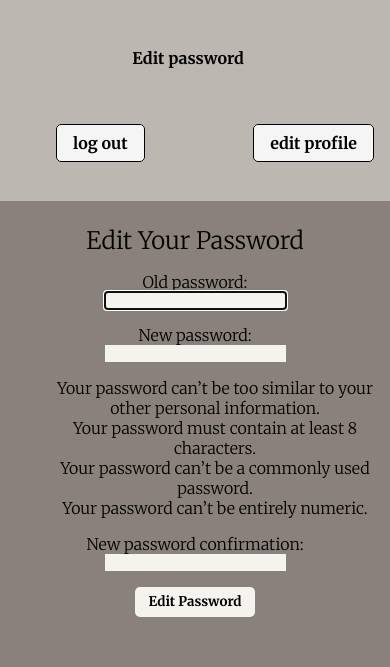
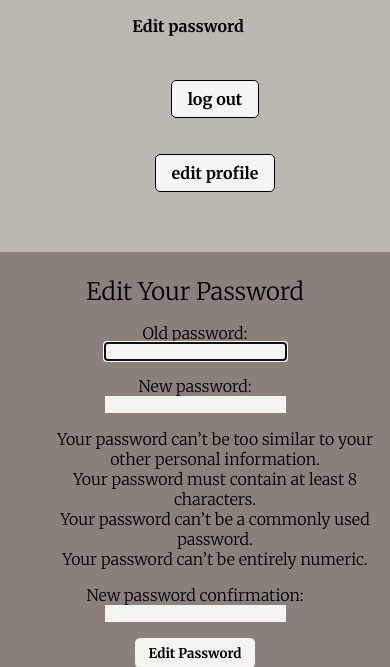
Before and after one commit to Stephen-Jimenez/workout-tracker-app, a Django app: page /password/ in a window 390 px wide. Shown: the top 667 px of the page. Run offline with Django 3.2, Linux system fonts and the light colour scheme; parts of the project's set-up code (start-up, migrations or seed data) failed here and were passed over.

Commit message:
updated again for mobile

```diff
--- a/login_reg/static/index.css
+++ b/login_reg/static/index.css
@@ -25,7 +25,7 @@ body {
 nav {
     display: flex;
     flex-direction: column;
-    justify-content: space-around;
+    justify-content: space-evenly;
     font-weight: bold;
     background-color: #bcb8b1;
     margin: 0;
@@ -36,8 +36,10 @@ nav ul {
     list-style: none;
     margin: 0;
     display: flex;
-    justify-content: space-between;
-    min-width: 35%;
+    flex-direction: column;
+    height: 200px;
+    justify-content: space-evenly;
+    align-items: center;
 }
 
 nav ul li {
@@ -47,10 +49,12 @@ nav ul li {
 nav ul li a {
     text-decoration: none;
     background-color: whitesmoke;
+    margin-bottom: 1em;
     border: 1px solid black;
     border-radius: 5px;
     padding: .5em 1em;
     color: black;
+    justify-content: center;
 }
 
 nav ul li a:hover {
@@ -164,7 +168,7 @@ nav ul li a:hover {
     padding: 0;
 }
 
-@media (min-width: 950px) {
+@media (min-width: 1000px) {
     #login-reg-container {
         flex-direction: row;
         align-items: flex-start;
@@ -186,24 +190,20 @@ nav ul li a:hover {
     border-radius: 5px;
 }
 
-.main-content-nav {
-    height: 20vh;
-}
-
 .main-content-nav .delete,
 .main-content-nav .heading {
     align-self: center;
 }
 
-@media (min-width: 1250px) {
-    .main-content-nav {
-        height: auto;
-    }
+@media (min-width: 1000px) {
     nav {
         flex-direction: row;
     }
     nav ul {
-        width: 30%;
+        flex-direction: row;
+        min-width: 35%;
+        justify-content: space-between;
+        height: auto;
     }
     .exercise-btns {
         flex-direction: row;
--- a/tracker/templates/workout_detail.html
+++ b/tracker/templates/workout_detail.html
@@ -14,8 +14,8 @@
 <body>
     <nav class="main-content-nav">
         <p class="heading">Workout on {{current_workout.workout_date}} at {{current_workout.workout_time}}</p>
-        <li onclick="return confirm('Are you sure you want to delete this workout?')" class="delete"><a href="/tracker/delete_workout/{{current_workout.id}}">delete this workout</a></li>
         <ul>
+            <li onclick="return confirm('Are you sure you want to delete this workout?')" class="delete"><a href="/tracker/delete_workout/{{current_workout.id}}">delete this workout</a></li>
             <li><a href="/logout">log out</a></li>
             <li><a href="/tracker/view_previous_workouts">previous workouts</a></li>
             <li><a href="/tracker/home">home</a></li>
```
